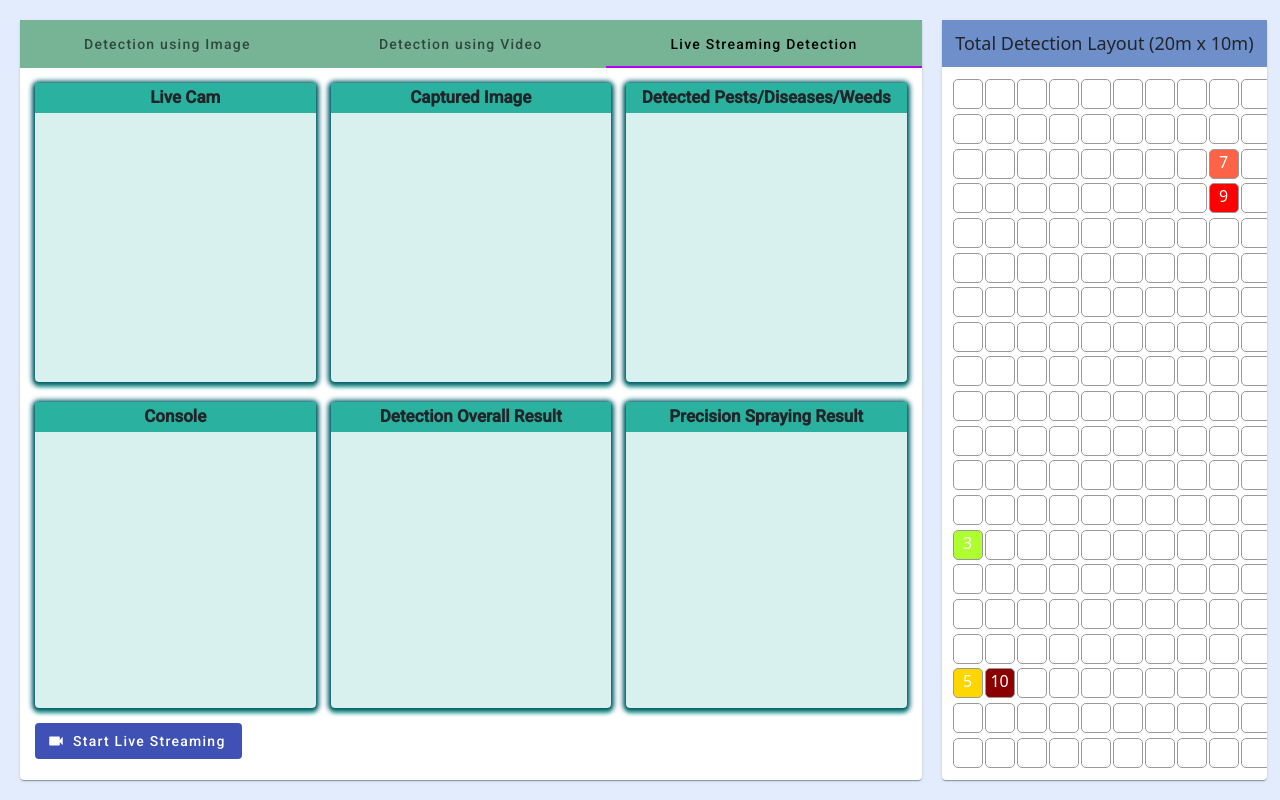
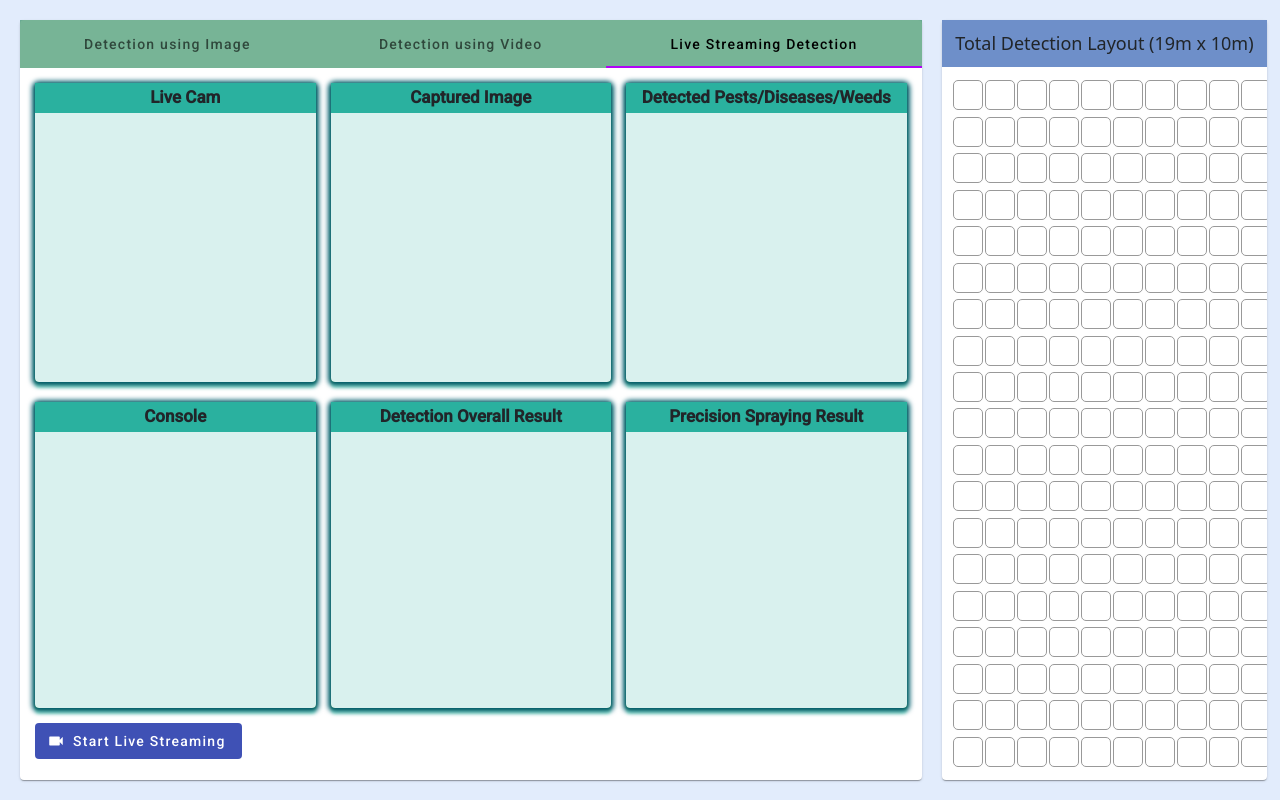
Before and after one commit to tuhinhussain1995/Precision-Spraying, an Angular app in the folder yolo_v8/3.0 live_cam_predict/angular_app/: page /live-stream in a window 1280 px wide. Built offline with nearby package versions, Linux system fonts and the light colour scheme.

Commit message:
output added

```diff
--- a/yolo_v8/3.0 live_cam_predict/angular_app/src/app/app.component.html
+++ b/yolo_v8/3.0 live_cam_predict/angular_app/src/app/app.component.html
@@ -14,6 +14,7 @@
         <app-live-stream *ngIf="selectedTabIndex === 2"
         [totalRows]="totalRows"
         [totalColumns]="totalColumns"
+        (updateRandomBox)="updateRandomBox($event.randomRow, $event.randomCol, $event.randomValue)"
         ></app-live-stream>
       </div>
     </mat-card>
--- a/yolo_v8/3.0 live_cam_predict/angular_app/src/app/app.component.ts
+++ b/yolo_v8/3.0 live_cam_predict/angular_app/src/app/app.component.ts
@@ -14,12 +14,11 @@ export class AppComponent implements OnInit, OnDestroy, AfterViewInit  {
   isLiveStreaming: boolean = false;
   leftScreenWidth: string = "calc(100% - 20px)";
 
-  totalRows: number = 20;
+  totalRows: number = 19;
   totalColumns: number = 10;
   rowsArray: number[] = Array.from({ length: this.totalRows }, (_, i) => i);
   columnsArray: number[] = Array.from({ length: this.totalColumns }, (_, i) => i);
-  boxValues: number[][] = Array.from({ length: this.totalRows }, () => Array(this.totalColumns).fill(null)); // Initialize an empty array for box values
-  intervalId: any;
+  boxValues: number[][] = Array.from({ length: this.totalRows }, () => Array(this.totalColumns).fill(null));
 
   @ViewChild(MatTabGroup) tabGroup !: MatTabGroup;
 
@@ -34,9 +33,6 @@ export class AppComponent implements OnInit, OnDestroy, AfterViewInit  {
   }
 
   ngOnInit() {
-    this.intervalId = setInterval(() => {
-      this.updateRandomBox();
-    }, 1000); // Interval set to 1 second (1000 milliseconds)
   }
 
   ngAfterViewInit() {
@@ -48,7 +44,7 @@ export class AppComponent implements OnInit, OnDestroy, AfterViewInit  {
   }
 
   ngOnDestroy() {
-    clearInterval(this.intervalId); // Clear the interval when the component is destroyed
+
   }
 
   tabChanged(event: MatTabChangeEvent) {
@@ -74,17 +70,14 @@ export class AppComponent implements OnInit, OnDestroy, AfterViewInit  {
     }
   }
 
-  updateRandomBox() {
-    const randomRow = Math.floor(Math.random() * this.totalRows);
-    const randomCol = Math.floor(Math.random() * this.totalColumns);
-    const randomValue = Math.floor(Math.random() * 10) + 1; // Random value between 1 and 10
+  updateRandomBox(randomRow: number, randomCol: number, randomValue: number) {
     this.boxValues[randomRow][randomCol] = randomValue;
   }
 
   getBoxColor(value: number): string {
-    const colors = ['#6495ED', '#7FFFD4', '#ADFF2F', '#97970e', '#FFD700', '#FFA500', '#FF6347', '#FF4500', '#FF0000', '#8B0000'];
+    const colors = ['#6495ED', '#FFA500', '#FF4500', '#FF0000'];
 
-    if (value > 10) {
+    if (value > 4) {
       return colors[colors.length - 1];
     }
 
--- a/yolo_v8/3.0 live_cam_predict/angular_app/src/app/live-stream/live-stream.component.ts
+++ b/yolo_v8/3.0 live_cam_predict/angular_app/src/app/live-stream/live-stream.component.ts
@@ -1,4 +1,4 @@
-import { Component, ViewChild, ElementRef, OnDestroy, AfterViewChecked, OnInit, Input   } from '@angular/core';
+import { Component, ViewChild, ElementRef, OnDestroy, AfterViewChecked, OnInit, Input, Output, EventEmitter } from '@angular/core';
 import { HttpClient } from '@angular/common/http';
 
 interface CountedItem {
@@ -41,6 +41,7 @@ export class LiveStreamComponent implements OnDestroy, AfterViewChecked, OnInit
 
   @Input() totalRows !: number;
   @Input() totalColumns !: number;
+  @Output("updateRandomBox") updateRandomBox: EventEmitter<any> = new EventEmitter();
 
   currentProcessingRow: number = 1;
   currentProcessingColumn: number = 1;
@@ -81,6 +82,10 @@ export class LiveStreamComponent implements OnDestroy, AfterViewChecked, OnInit
     this.onProcess = false;
     clearInterval(this.intervalId);
     this.stopBlinking();
+  }
+
+  triggerUpdate(randomRow: number, randomCol: number, randomValue: number) {
+    this.updateRandomBox.emit({ randomRow, randomCol, randomValue });
   }
 
   startProcess() {
@@ -237,6 +242,8 @@ export class LiveStreamComponent implements OnDestroy, AfterViewChecked, OnInit
         console.log("$$$$$$$$$$$$$$$$$$");
         console.log(this.currentProcessingColumn + "," + this.currentProcessingRow)
 
+        this.triggerUpdate(this.currentProcessingRow-1, this.currentProcessingColumn-1, 6);
+
         if(this.currentProcessingColumn % 2 === 0){
           this.currentProcessingRow = this.currentProcessingRow - 1;
         }
```
